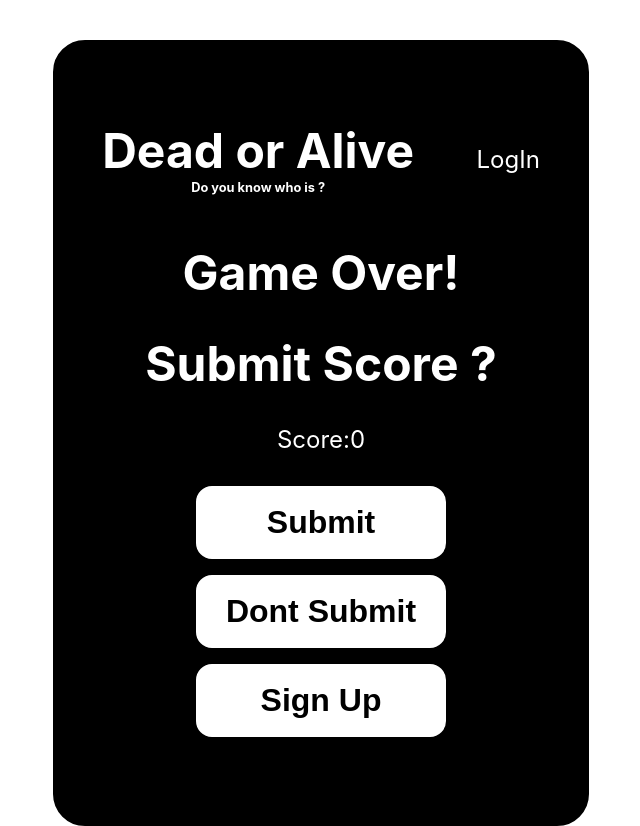
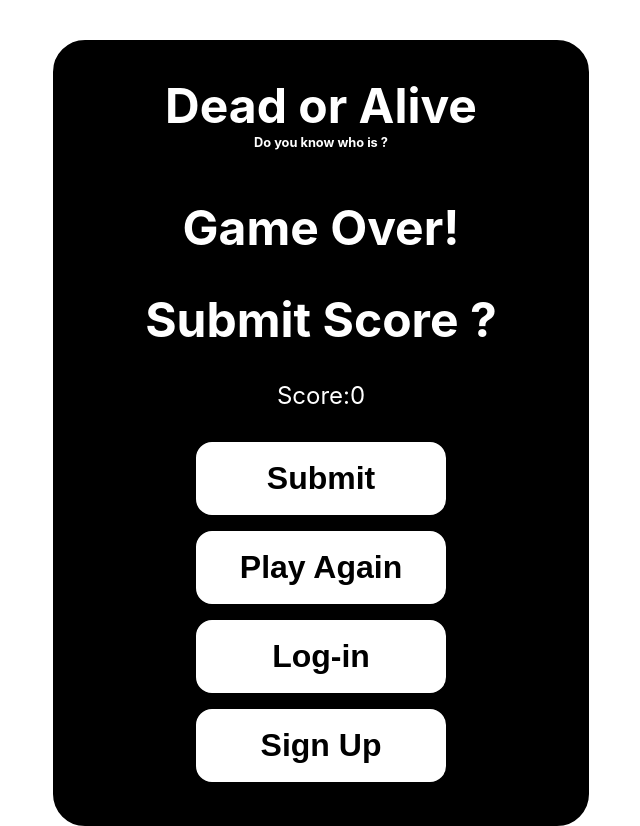
Before and after one commit to build-week-celebrity/front-end, a React (Create React App) app: page /SubmitScore in a window 1280 px wide. Shown: the whole page, without its empty margins (319-959 px from the left). Built offline with nearby package versions, Linux system fonts and the light colour scheme.

Commit message:
polished game over screen

```diff
--- a/src/components/SubmitScore.js
+++ b/src/components/SubmitScore.js
@@ -1,6 +1,6 @@
 import React, { Component } from "react";
 import { connect } from "react-redux";
-import Header from "./Header";
+import Login from "./Login";
 import SignUp from "./SignUp";
 import { BrowserRouter as Route, Link } from "react-router-dom";
 import { putScore } from "../actions/actionCreators";
@@ -17,7 +17,11 @@ class SubmitScore extends Component {
   render() {
     return (
       <div className={"scoreSubmitContainer"}>
-        <Header />
+        <div className="Header">
+          <div className="Logo">
+            <h1> Dead or Alive </h1> <h3> Do you know who is ? </h3>
+          </div>
+        </div>
         <form
           onSubmit={e => {
             e.preventDefault();
@@ -30,12 +34,16 @@ class SubmitScore extends Component {
           </div>
           <button className={"submitButton"}> Submit </button>
           <button className="submitButton" onClick={this.handleclose}>
-            Dont Submit
+            Play Again
           </button>
         </form>
+        <Link to="/Login" style={{ color: "white", textDecoration: "none" }}>
+          <button className="submitButton">Log-in</button>
+        </Link>
         <Link to="/SignUp">
           <button className="submitButton">Sign Up</button>
         </Link>
+        <Route path="/Login" component={Login} />
         <Route path="/SignUp" component={SignUp} />
       </div>
     );
```
